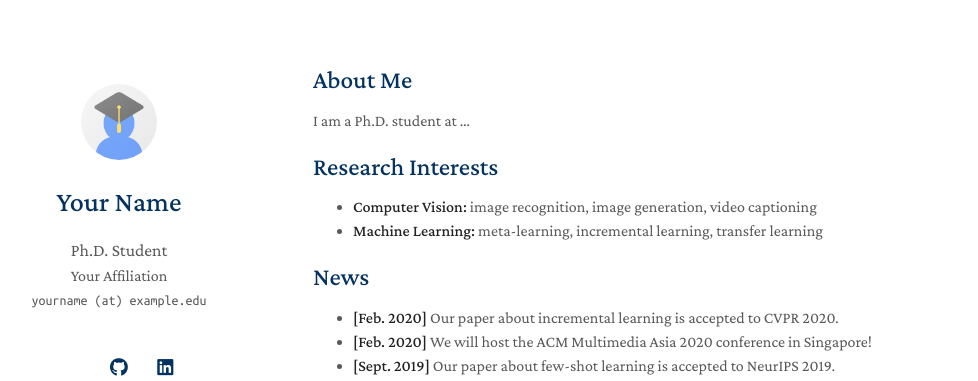
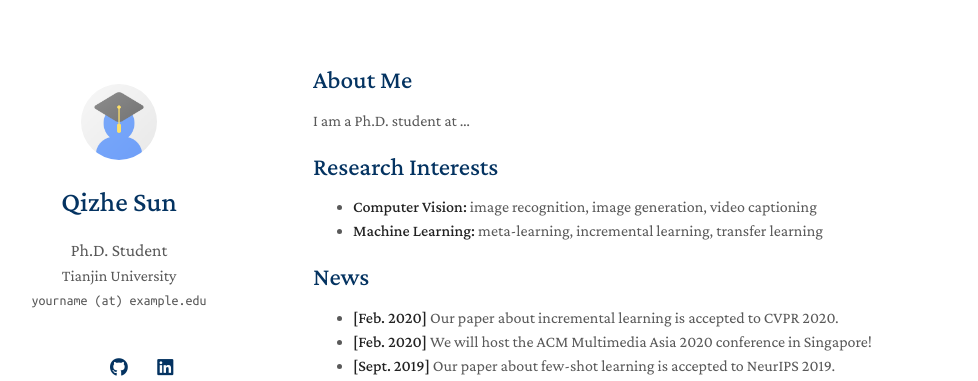
Before and after one commit to Mondrian-131/mondrian-131.github.io, a Jekyll site: the page built from index.md, in a window 1280 px wide. Shown: the top 381 px of the page, without its empty margins (157-1135 px from the left). Built offline with Jekyll 4.4.1, drawn with Linux system fonts in a browser that asks for light colours; a style sheet for code colours, icons or effects is not loaded; our own code applies the rules of GitHub Pages for plain Markdown files.

Commit message:
Update _config.yml

```diff
--- a/_config.yml
+++ b/_config.yml
@@ -1,7 +1,7 @@
 # Basic Information
-title: Your Name
+title: Qizhe Sun
 position: Ph.D. Student
-affiliation: Your Affiliation
+affiliation: Tianjin University
 affiliation_link: https://www.example.edu/
 email: yourname (at) example.edu
 
```
